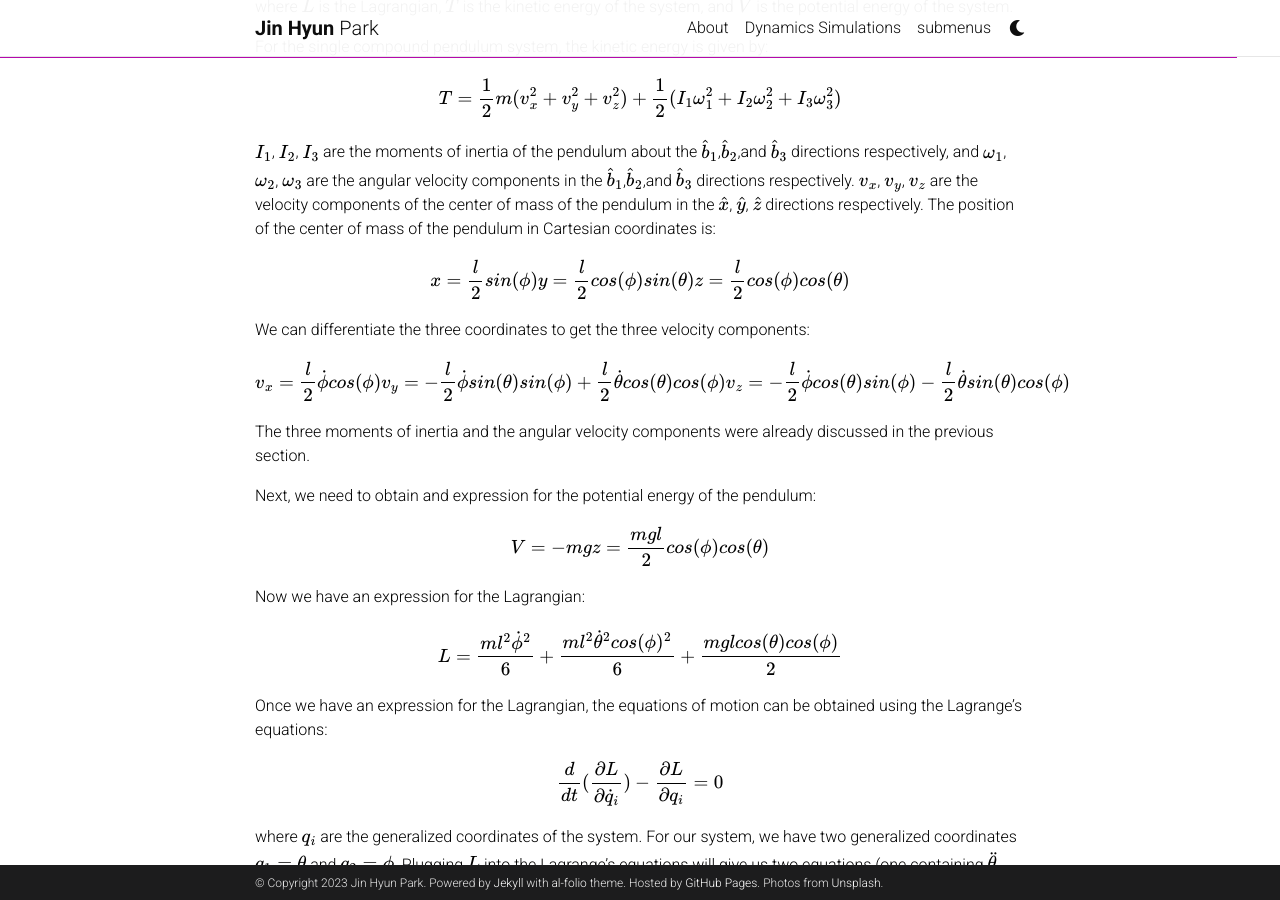
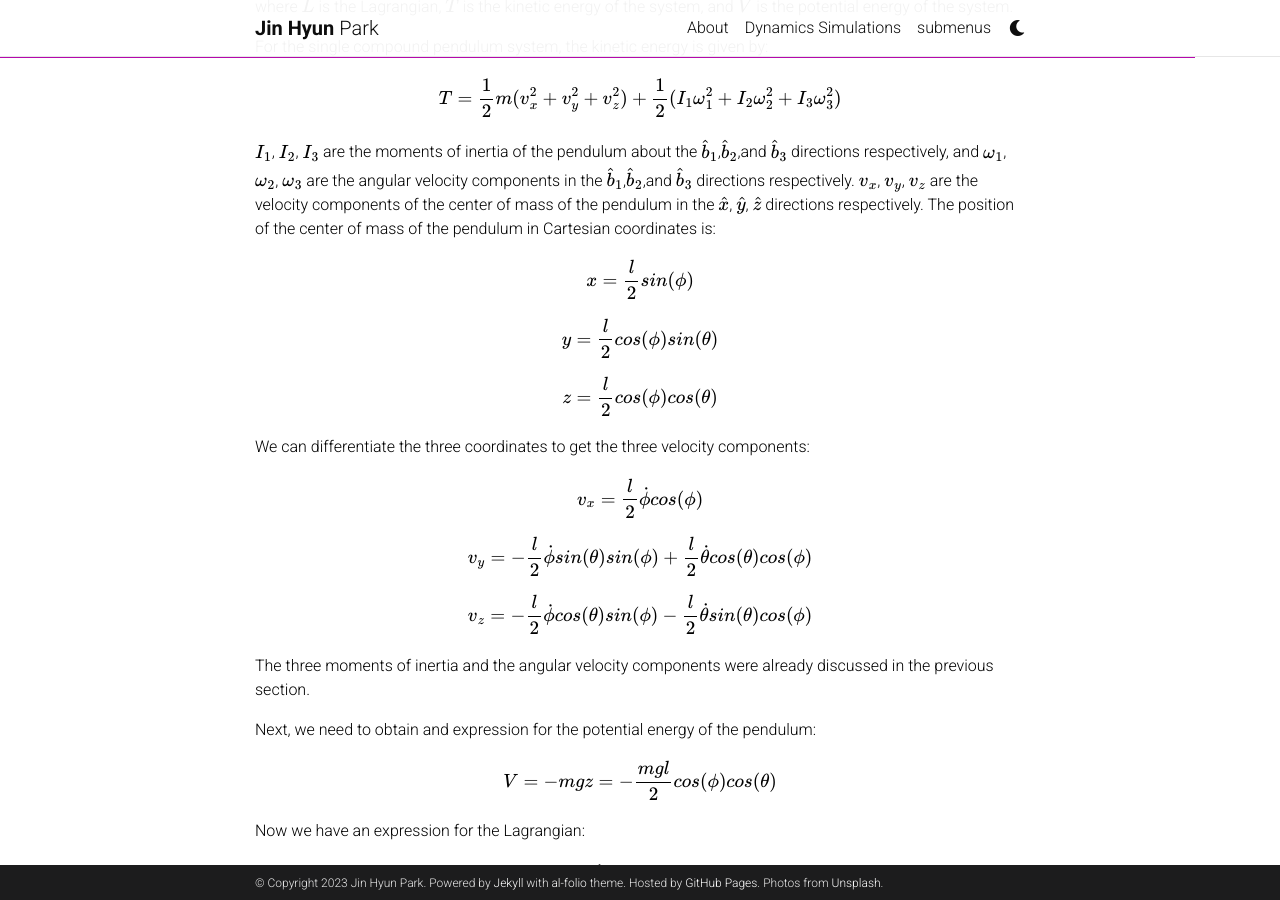
Before and after one commit to jinhyunpark2459/jinhyunpark2459.github.io, a Jekyll site: the page built from _projects/single_pendulum.md, in a window 1280 px wide and 900 px high, scrolled down 6405 px. Built offline with Jekyll 4.4.1, drawn with Linux system fonts in a browser that asks for light colours; full-size pictures stand in for the smaller copies a plugin makes; comment, search, counter and statistics services are not loaded; a style sheet for code colours, icons or effects is not loaded.

```diff
--- a/_projects/single_pendulum.md
+++ b/_projects/single_pendulum.md
@@ -234,7 +234,13 @@ $$I_1$$, $$I_2$$, $$I_3$$ are the moments of inertia of the pendulum about the $
 
 $$
 x = \frac{l}{2}sin(\phi)
+$$
+
+$$
 y = \frac{l}{2}cos(\phi)sin(\theta)
+$$
+
+$$
 z = \frac{l}{2}cos(\phi)cos(\theta)
 $$
 
@@ -242,7 +248,13 @@ We can differentiate the three coordinates to get the three velocity components:
 
 $$
 v_x = \frac{l}{2}\dot{\phi}cos(\phi)
+$$
+
+$$
 v_y = -\frac{l}{2}\dot{\phi}sin(\theta)sin(\phi)+\frac{l}{2}\dot{\theta}cos(\theta)cos(\phi)
+$$
+
+$$
 v_z = -\frac{l}{2}\dot{\phi}cos(\theta)sin(\phi)-\frac{l}{2}\dot{\theta}sin(\theta)cos(\phi)
 $$
 
@@ -251,7 +263,7 @@ The three moments of inertia and the angular velocity components were already di
 Next, we need to obtain and expression for the potential energy of the pendulum:
 
 $$
-V = -mgz=\frac{mgl}{2}cos(\phi)cos(\theta)
+V = -mgz=-\frac{mgl}{2}cos(\phi)cos(\theta)
 $$
 
 Now we have an expression for the Lagrangian:
@@ -270,4 +282,6 @@ where $$q_i$$ are the generalized coordinates of the system. For our system, we
 
 Again, we can use MATLAB to do all of the heavy lifting for us. Same as before, we can take the two equations and solve for $$\ddot{\theta}$$ and $$\ddot{\phi}$$ using the `solve` function. Then store $$\ddot{\theta}$$, $$\ddot{\phi}$$, $$\dot{\theta}$$, $$\dot{\phi}$$ into a vector, turn it into a MATLAB function and pass it to `ode45` to solve for the motion of the pendulum.
 
+
+
 ### Tips for Animating the Solution
```
